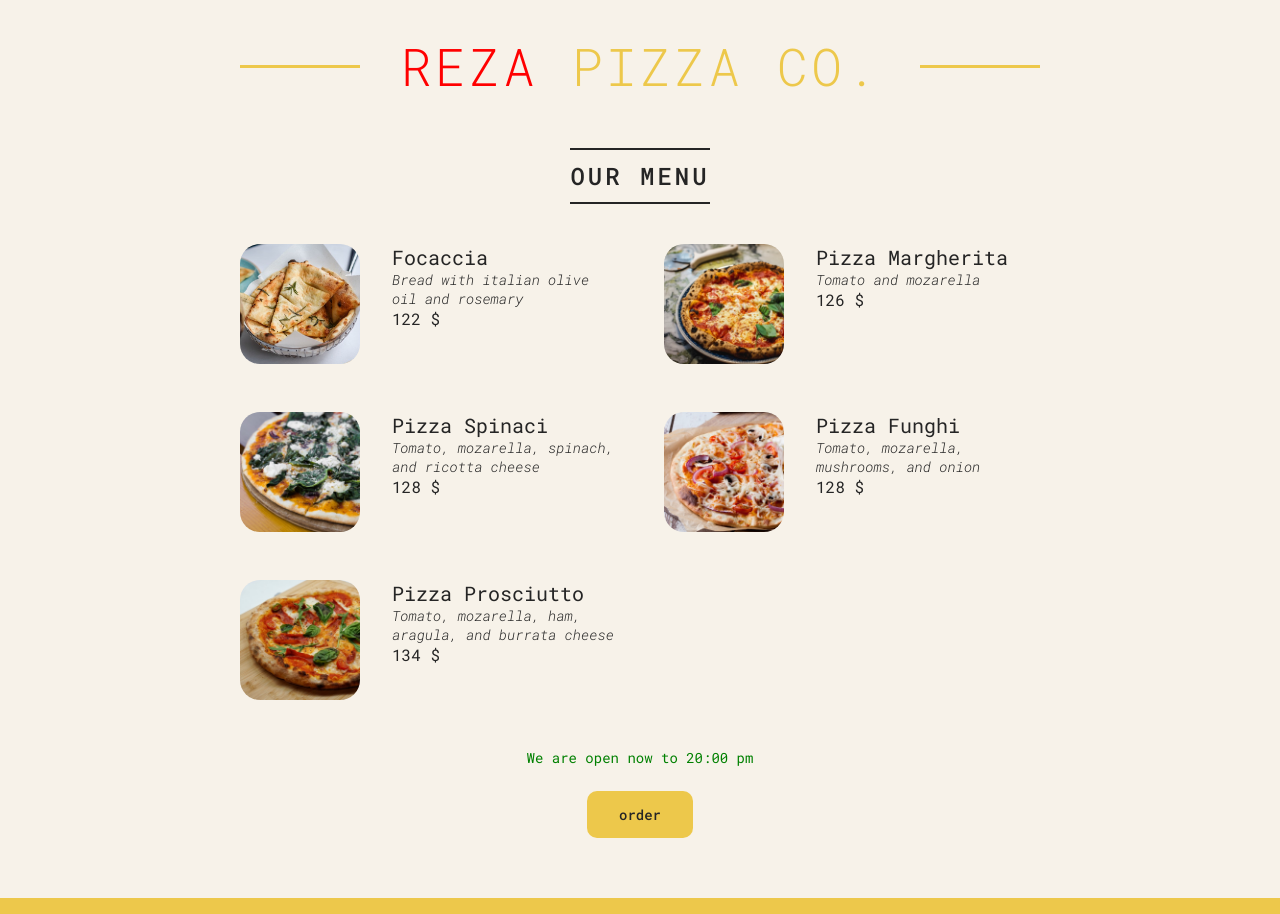
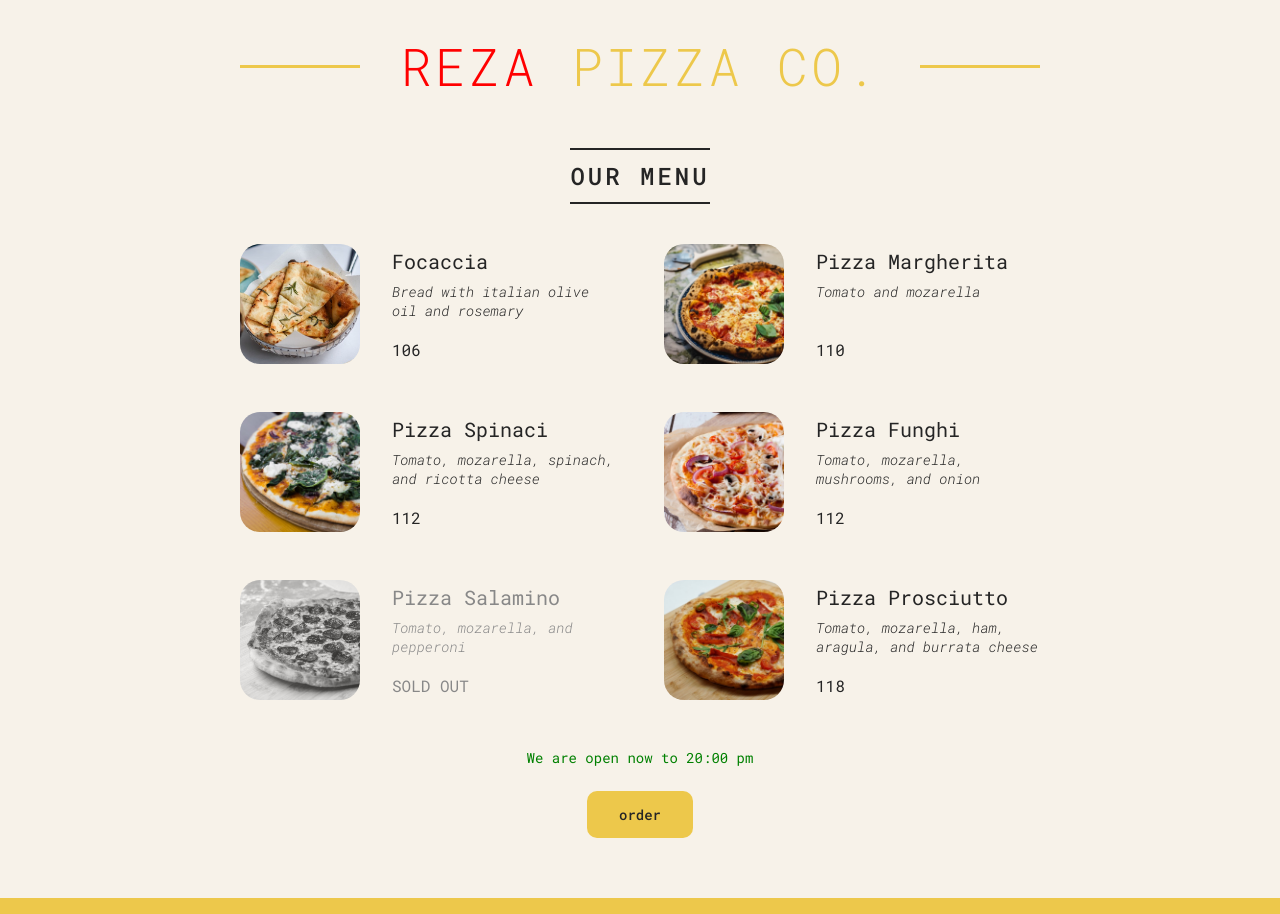
Before and after one commit to rezamovaheddi/Pizza-Menu, a React (Vite) app: page / in a window 1280 px wide. Built offline with nearby package versions, Linux system fonts and the light colour scheme.

Commit message:
add sold out conditional

```diff
--- a/src/Pizza.jsx
+++ b/src/Pizza.jsx
@@ -1,14 +1,17 @@
-function Pizza(props){
-  if(props.pizzaO.soldOut) return null
+import { pizzaData } from "./data"
+
+
+function Pizza({pizzaO}){
     return (
-      <div className="pizza">
-        <img src={props.pizzaO.photoName} alt="XXX" />
-        <li>
-          <h3>{props.pizzaO.name}</h3>
-          <p>{props.pizzaO.ingredients}</p>
-          <span>{props.pizzaO.price+116} $</span>
-        </li>
-      </div>
+      <li className={`pizza ${pizzaO.soldOut? 'sold-out': ''}`}>
+        <img src={pizzaO.photoName} alt="XXX" />
+
+        <div>
+          <h3>{pizzaO.name}</h3>
+          <p>{pizzaO.ingredients}</p>
+          <span>{pizzaO.soldOut? 'SOLD OUT': pizzaO.price+100}</span>
+        </div>
+      </li>
     )
 }
 
```
